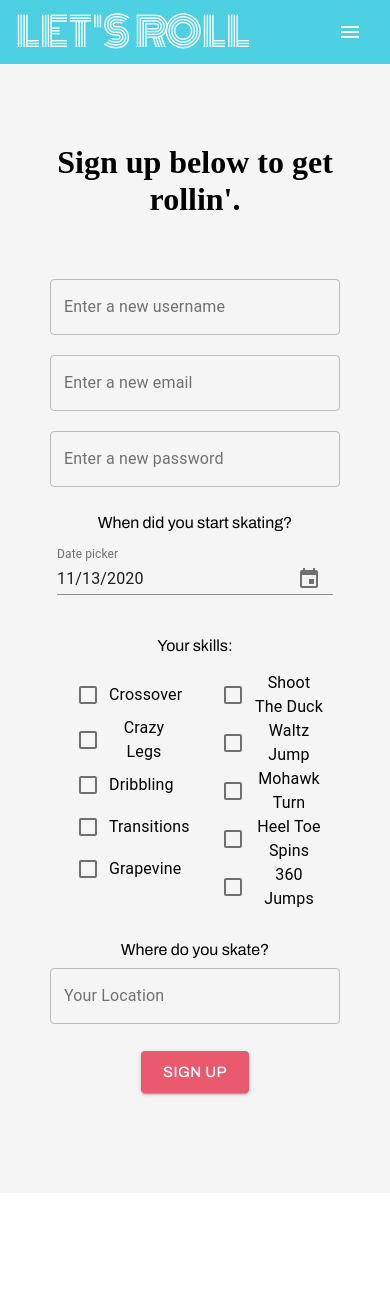
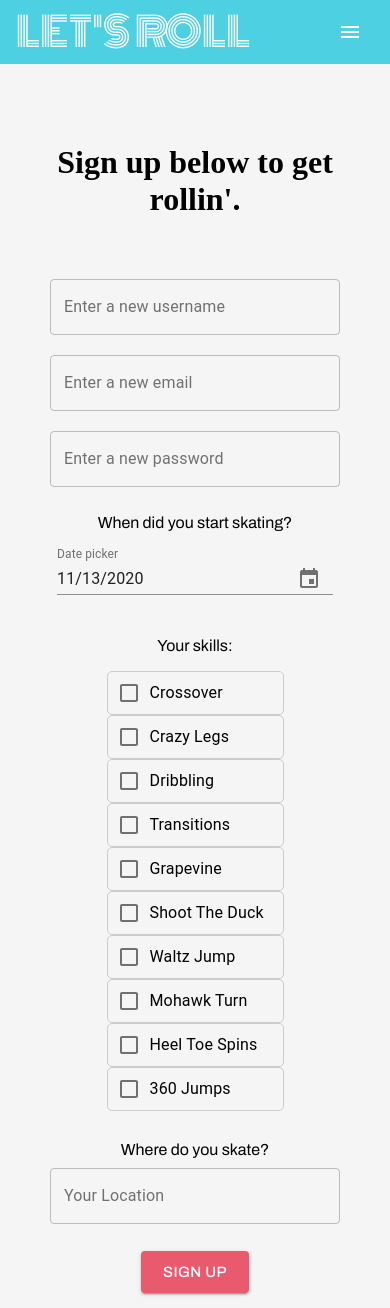
Before and after one commit to jadavianett/Lets-Roll, a React (Create React App) app in the folder client/: page /signup in a window 390 px wide. Shown: the top 1308 px of the page. Before the commit the page ends 1193 px from the top, so only its background shows below. Built offline with nearby package versions, Linux system fonts and the light colour scheme; a web font is replaced by a local one.

Commit message:
improved responsiveness of the skill checkboxes

```diff
--- a/client/src/components/CheckboxesGroup.jsx
+++ b/client/src/components/CheckboxesGroup.jsx
@@ -15,15 +15,14 @@ const useStyles = makeStyles((theme) => ({
 }));
 
 export default function CheckboxesGroup(props) {
-
-
   return (
     <>
       <FormControl component="fieldset" id="checkbox-div-1">
         <FormGroup id="checkbox-div-2">
-          <div id="skill-columns">
-            <div className="skill-column">
+          <div id="skill-column">
+            {/* <div className="skill-column"> */}
             <FormControlLabel
+              className="skill-checkbox"
               control={
                 <Checkbox
                   checked={props.crossover}
@@ -34,6 +33,7 @@ export default function CheckboxesGroup(props) {
               label="Crossover"
             />
             <FormControlLabel
+              className="skill-checkbox"
               control={
                 <Checkbox
                   checked={props.crazyLegs}
@@ -44,6 +44,7 @@ export default function CheckboxesGroup(props) {
               label="Crazy Legs"
             />
             <FormControlLabel
+              className="skill-checkbox"
               control={
                 <Checkbox
                   checked={props.dribbling}
@@ -54,6 +55,7 @@ export default function CheckboxesGroup(props) {
               label="Dribbling"
             />
             <FormControlLabel
+              className="skill-checkbox"
               control={
                 <Checkbox
                   checked={props.transitions}
@@ -64,6 +66,7 @@ export default function CheckboxesGroup(props) {
               label="Transitions"
             />
             <FormControlLabel
+              className="skill-checkbox"
               control={
                 <Checkbox
                   checked={props.grapevine}
@@ -73,10 +76,11 @@ export default function CheckboxesGroup(props) {
               }
               label="Grapevine"
             />
-            </div>
+            {/* </div> */}
             {/* end column 1 */}
-            <div className="skill-column">
+            {/* <div className="skill-column"> */}
             <FormControlLabel
+              className="skill-checkbox"
               control={
                 <Checkbox
                   checked={props.shootTheDuck}
@@ -87,6 +91,7 @@ export default function CheckboxesGroup(props) {
               label="Shoot The Duck"
             />
             <FormControlLabel
+              className="skill-checkbox"
               control={
                 <Checkbox
                   checked={props.waltzJump}
@@ -97,6 +102,7 @@ export default function CheckboxesGroup(props) {
               label="Waltz Jump"
             />
             <FormControlLabel
+              className="skill-checkbox"
               control={
                 <Checkbox
                   checked={props.mohawkTurn}
@@ -107,6 +113,7 @@ export default function CheckboxesGroup(props) {
               label="Mohawk Turn"
             />
             <FormControlLabel
+              className="skill-checkbox"
               control={
                 <Checkbox
                   checked={props.heelToeSpins}
@@ -117,6 +124,7 @@ export default function CheckboxesGroup(props) {
               label="Heel Toe Spins"
             />
             <FormControlLabel
+              className="skill-checkbox"
               control={
                 <Checkbox
                   checked={props.spinJump}
@@ -126,7 +134,7 @@ export default function CheckboxesGroup(props) {
               }
               label="360 Jumps"
             />
-            </div>
+            {/* </div> */}
           </div>
         </FormGroup>
       </FormControl>
--- a/client/src/pages/Pages.css
+++ b/client/src/pages/Pages.css
@@ -11,11 +11,12 @@
 }
 
 h1 {
-  font-family: 'Big Shoulders Inline Display', cursive;
+  font-family: "Big Shoulders Inline Display", cursive;
 }
 
-h2, h3 {
-  font-family: 'Saira Extra Condensed', sans-serif!important;
+h2,
+h3 {
+  font-family: "Saira Extra Condensed", sans-serif !important;
 }
 /*ADD NEW PLACE*/
 /* ================================================================ */
@@ -137,24 +138,6 @@ h2, h3 {
   padding-bottom: 30px;
 }
 
-#skill-columns {
-  /* border: 1px solid pink; */
-  width: 100%;
-  margin: auto;
-  /* display: flex; */
-}
-
-.skill-column {
-  box-sizing: border-box;
-  /* border: 2px dashed blue; */
-  display: inline-flex;
-  flex-direction: column;
-  margin: auto;
-  width: 50%;
-  /* align-items: center; */
-  padding-left: 28px;
-}
-
 .MuiPickersToolbar-toolbar {
   background-color: #4dd0e1 !important;
 }
@@ -172,11 +155,28 @@ h2, h3 {
   border: 1px solid #ccc !important;
 }
 
-/* .MuiPickersDay-daySelected {
-  color: #fff;
-  font-weight: 500;
-  background-color: #4dd0e1!important;
-} */
+#skill-column {
+  /* border: 1px solid pink; */
+  width: 100%;
+  margin: auto;
+  /* display: flex;
+  flex-direction: column;
+  align-items: center; */
+}
+
+.skill-checkbox {
+  margin: auto;
+  border: 1px solid #ccc;
+  border-radius: 5px;
+  /* padding-right: 15px; */
+  width: 175px;
+  margin: 0px !important;
+}
+
+.skill-checkbox:hover {
+  background-color: #eee;
+}
+
 /* ================================================================ */
 
 /* TUTORIALS*/
```
Lines whose indentation alone changed are shown as unchanged.
